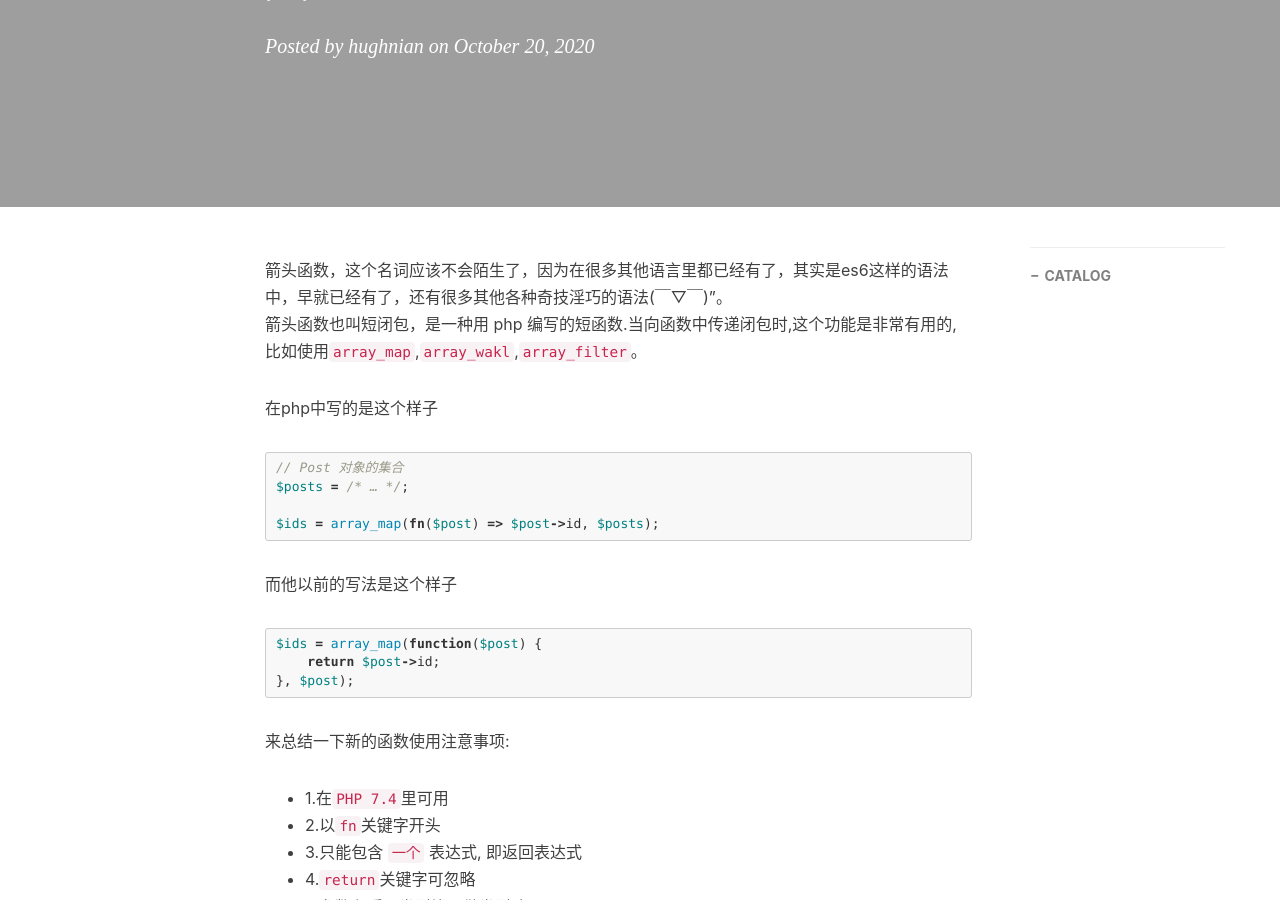
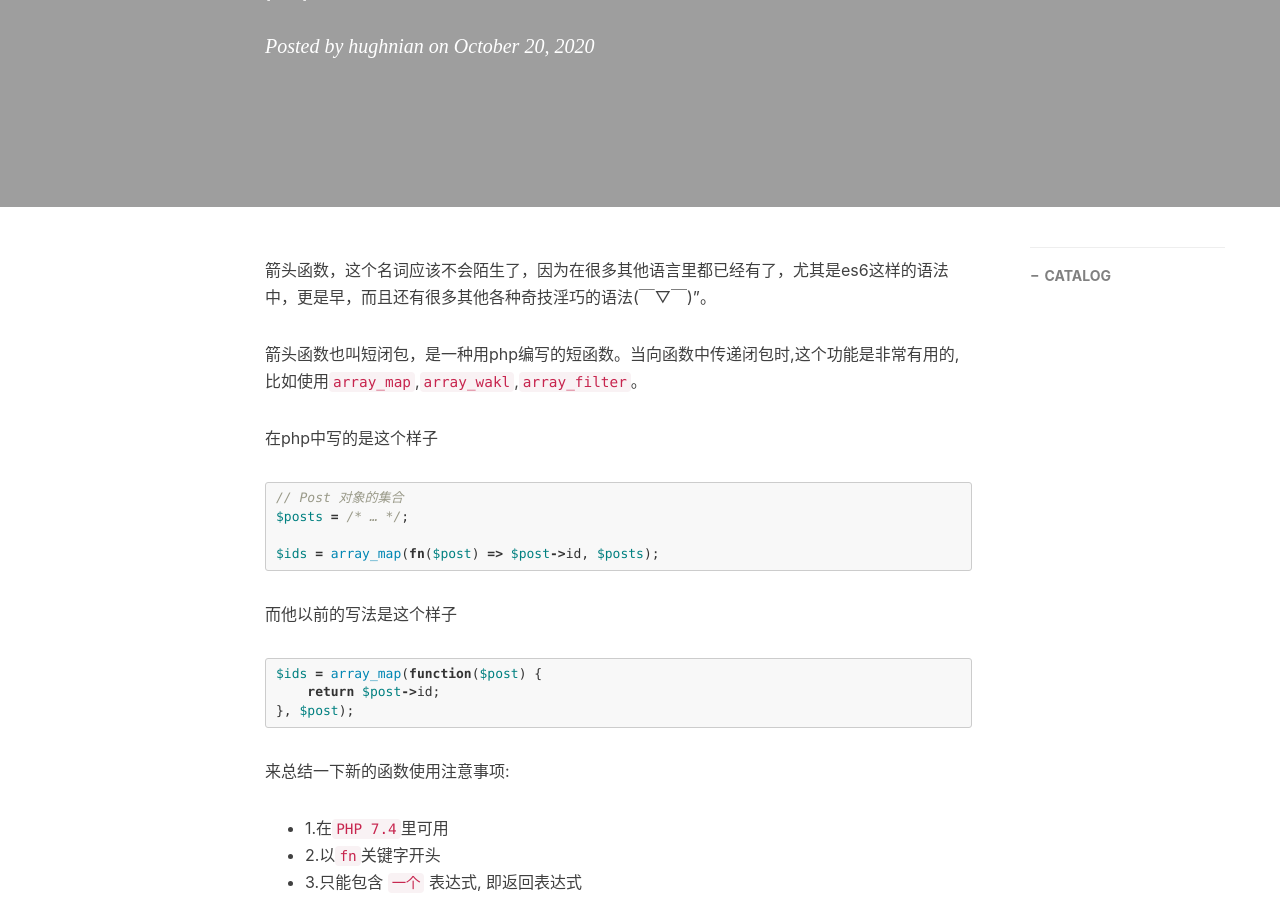
Before and after one commit to HughNian/HughNian.github.io, a Jekyll site: the page built from _posts/2020-10-20-PHP的箭头函数.md, in a window 1280 px wide and 900 px high, scrolled down 316 px. Built offline with Jekyll 4.4.1, drawn with Linux system fonts in a browser that asks for light colours; nearby versions of some CDN libraries; comment, search, counter and statistics services are not loaded.

Commit message:
:trollface:

````diff
--- a/_posts/2020-10-20-PHP的箭头函数.md
+++ b/_posts/2020-10-20-PHP的箭头函数.md
@@ -10,8 +10,9 @@ tags:
     - PHP
 ---
 
-箭头函数，这个名词应该不会陌生了，因为在很多其他语言里都已经有了，其实是es6这样的语法中，早就已经有了，还有很多其他各种奇技淫巧的语法(￣▽￣)"。
-箭头函数也叫短闭包，是一种用 php 编写的短函数.当向函数中传递闭包时,这个功能是非常有用的,比如使用`array_map`,`array_wakl`,`array_filter`。
+箭头函数，这个名词应该不会陌生了，因为在很多其他语言里都已经有了，尤其是es6这样的语法中，更是早，而且还有很多其他各种奇技淫巧的语法(￣▽￣)"。
+
+箭头函数也叫短闭包，是一种用php编写的短函数。当向函数中传递闭包时,这个功能是非常有用的,比如使用`array_map`,`array_wakl`,`array_filter`。
 
 在php中写的是这个样子
 ```php
````
